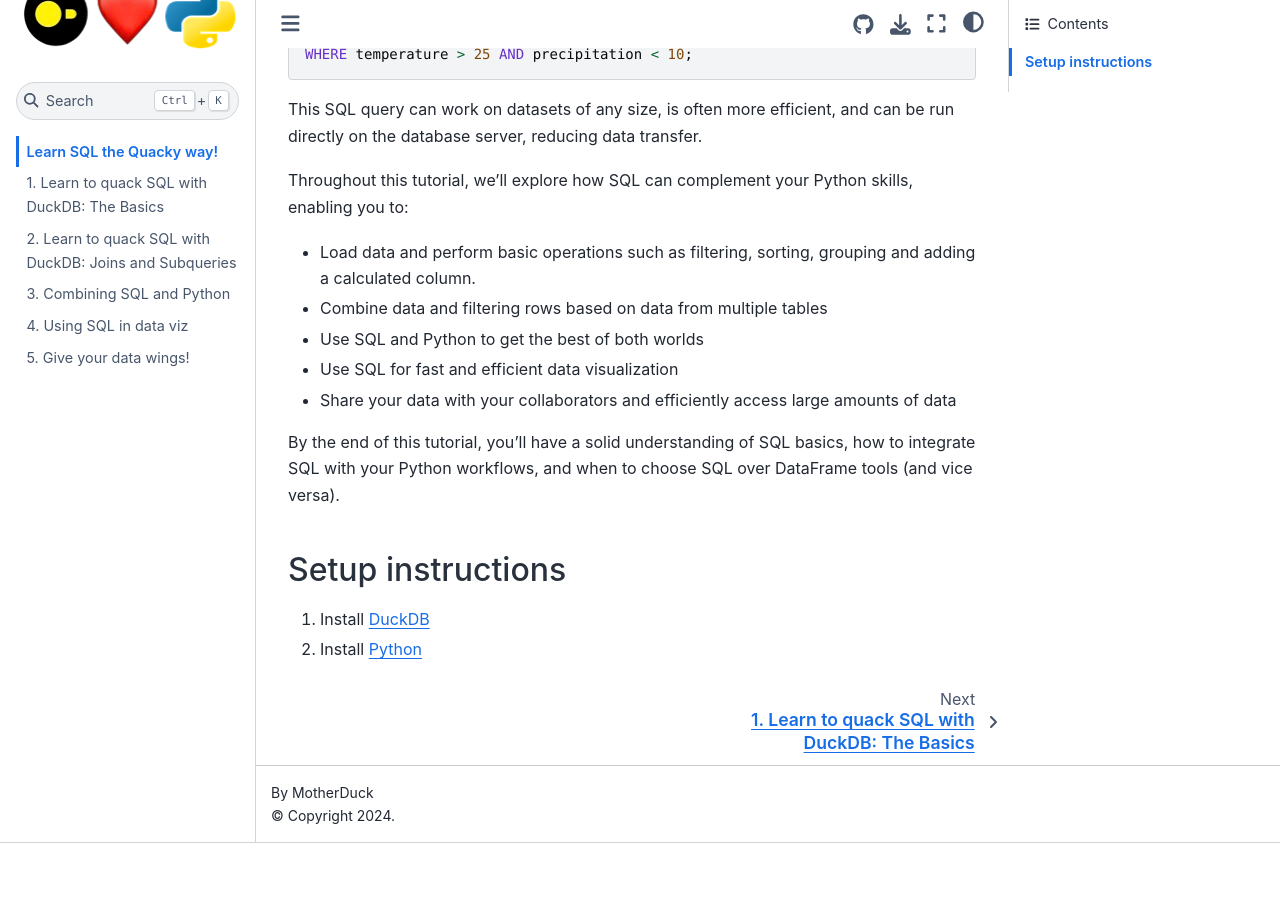
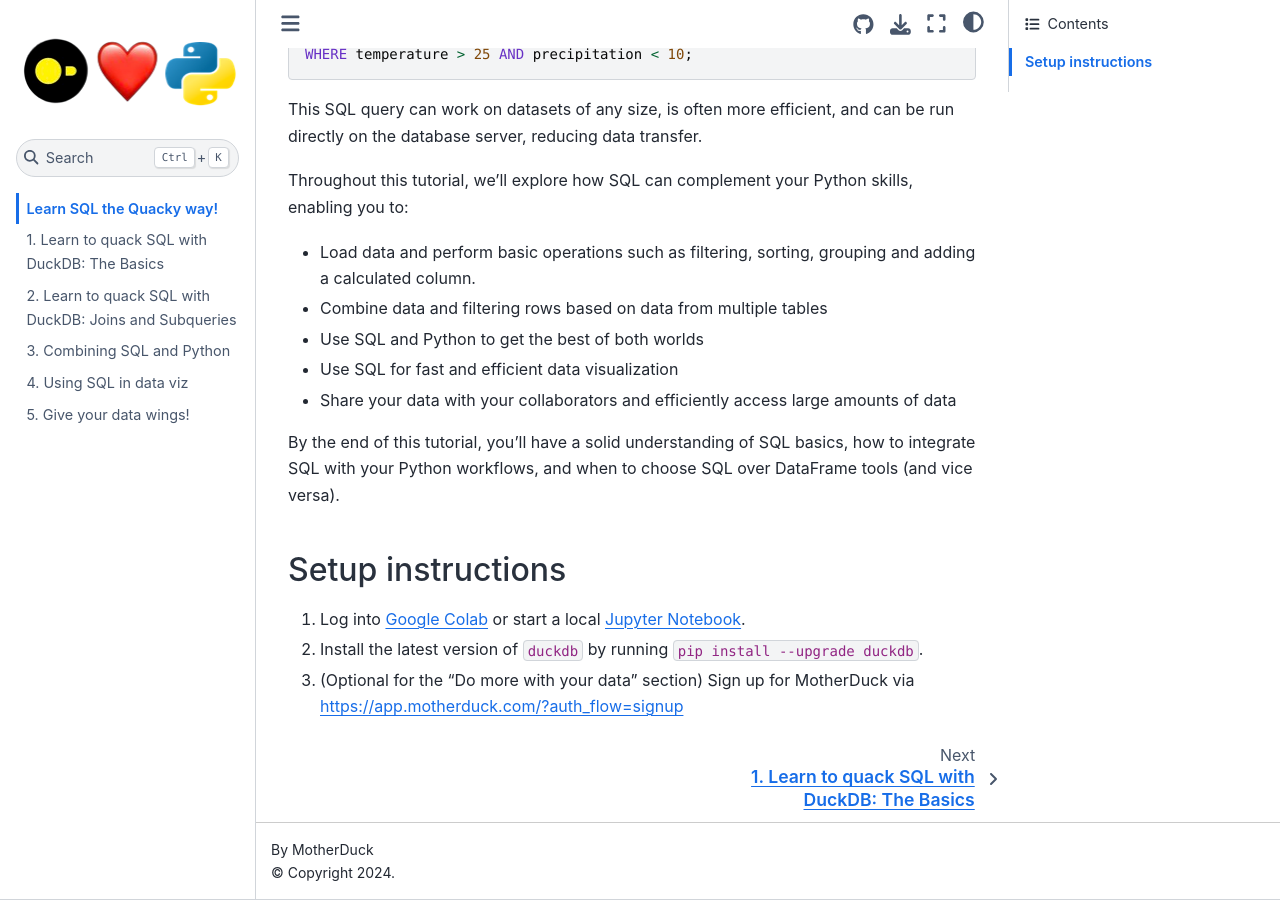
Before and after one commit to MotherDuck-Open-Source/sql-tutorial, a Jupyter Book: the page built from intro.md, in a window 1280 px wide and 900 px high, scrolled down 836 px. Built offline with Jupyter Book 1.0.4 settings and Sphinx 7.4.7 and the Sphinx Book theme 1.1.4, drawn with Linux system fonts in a browser that asks for light colours; before the commit the page ends 1679 px from its top, so only the background shows below that.

Commit message:
update setup instructions

```diff
--- a/intro.md
+++ b/intro.md
@@ -37,5 +37,7 @@
 
 ## Setup instructions
 
-1. Install [DuckDB](https://duckdb.org/docs/installation)
-2. Install [Python](https://www.python.org/downloads/)
+
+1. Log into [Google Colab](https://colab.research.google.com/) or start a local [Jupyter Notebook](https://jupyter.org/install).
+2. Install the latest version of `duckdb` by running `pip install --upgrade duckdb`.
+3. (Optional for the "Do more with your data" section) Sign up for MotherDuck via https://app.motherduck.com/?auth_flow=signup
```
